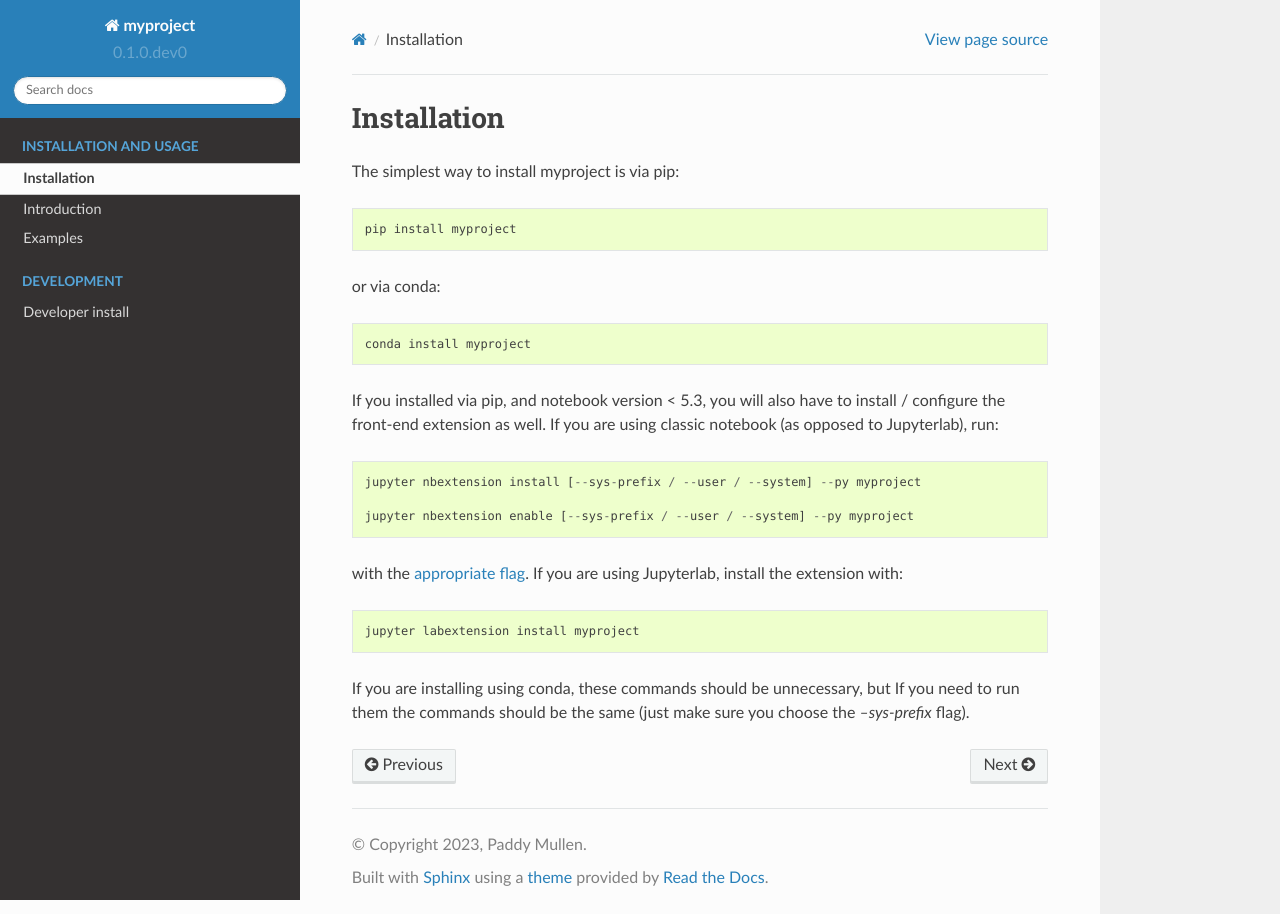
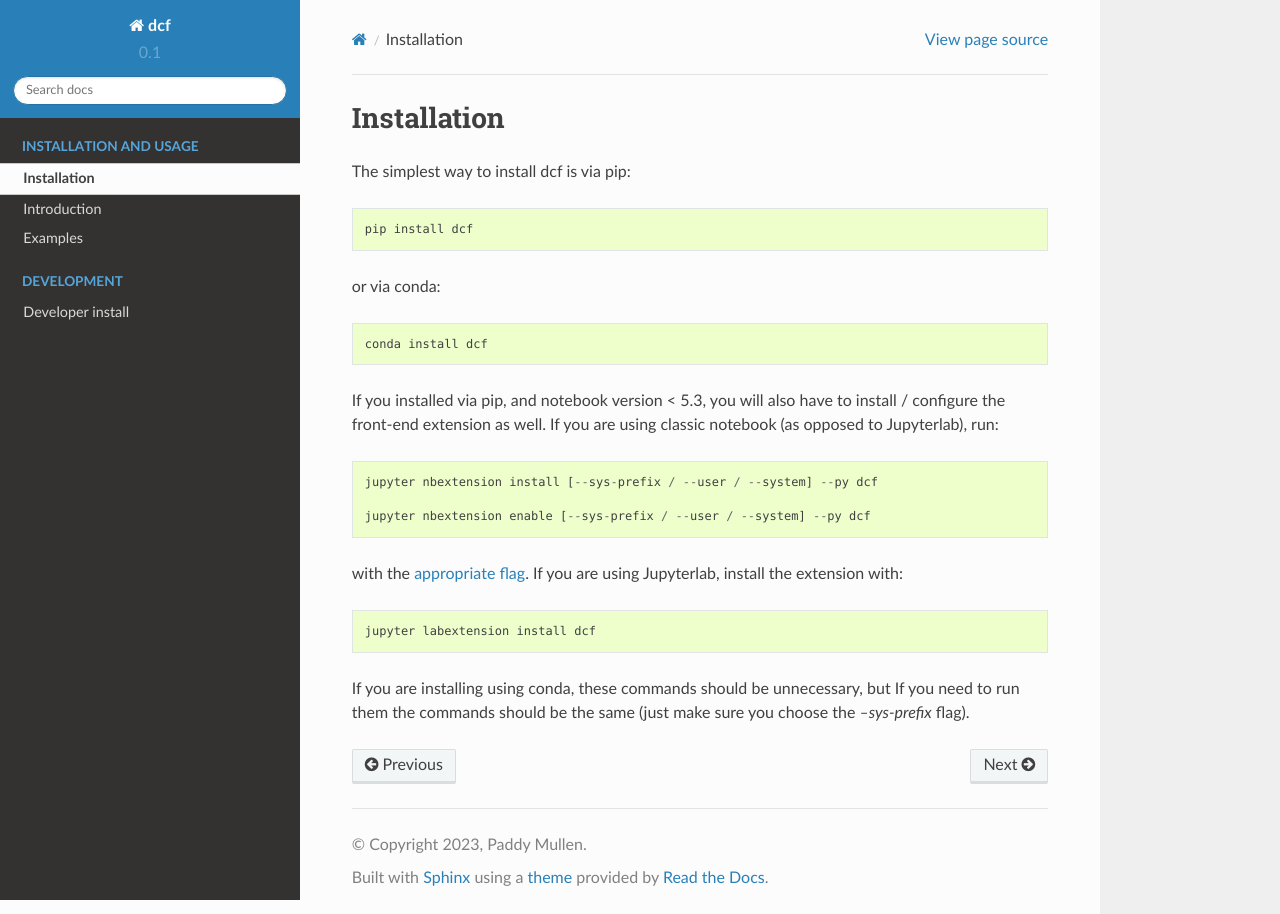
Before and after one commit to paddymul/buckaroo, a Sphinx documentation site: the page built from docs/source/installing.rst, in a window 1280 px wide. Built offline with Sphinx 7.4.7 and the Read the Docs theme 2.0.0, drawn with Linux system fonts in a browser that asks for light colours.

Commit message:
removed last references to myproject

```diff
--- a/docs/environment.yml
+++ b/docs/environment.yml
@@ -1,5 +1,5 @@
 
-name: myproject_docs
+name: dcf_docs
 channels:
   - conda-forge
 dependencies:
--- a/docs/source/conf.py
+++ b/docs/source/conf.py
@@ -1,7 +1,7 @@
 #!/usr/bin/env python3
 # -*- coding: utf-8 -*-
 #
-# myproject documentation build configuration file
+# dcf documentation build configuration file
 #
 # This file is execfile()d with the current directory set to its
 # containing dir.
@@ -58,7 +58,7 @@
 master_doc = 'index'
 
 # General information about the project.
-project = 'myproject'
+project = 'dcf'
 copyright = '2023, Paddy Mullen'
 author = 'Paddy Mullen'
 
@@ -73,7 +73,7 @@
 import os
 here = os.path.dirname(__file__)
 repo = os.path.join(here, '..', '..')
-_version_py = os.path.join(repo, 'myproject', '_version.py')
+_version_py = os.path.join(repo, 'dcf', '_version.py')
 version_ns = {}
 with open(_version_py) as f:
     exec(f.read(), version_ns)
@@ -120,7 +120,7 @@
 # -- Options for HTMLHelp output ------------------------------------------
 
 # Output file base name for HTML help builder.
-htmlhelp_basename = 'myprojectdoc'
+htmlhelp_basename = 'dcfdoc'
 
 
 # -- Options for LaTeX output ---------------------------------------------
@@ -147,7 +147,7 @@
 # (source start file, target name, title,
 #  author, documentclass [howto, manual, or own class]).
 latex_documents = [
-    (master_doc, 'myproject.tex', 'myproject Documentation',
+    (master_doc, 'dcf.tex', 'dcf Documentation',
      'Paddy Mullen', 'manual'),
 ]
 
@@ -158,8 +158,8 @@
 # (source start file, name, description, authors, manual section).
 man_pages = [
     (master_doc,
-    'myproject',
-    'myproject Documentation',
+    'dcf',
+    'dcf Documentation',
      [author], 1)
 ]
 
@@ -171,10 +171,10 @@
 #  dir menu entry, description, category)
 texinfo_documents = [
     (master_doc,
-     'myproject',
-     'myproject Documentation',
+     'dcf',
+     'dcf Documentation',
      author,
-     'myproject',
+     'dcf',
      'A Custom Jupyter Widget Library',
      'Miscellaneous'),
 ]
--- a/docs/source/installing.rst
+++ b/docs/source/installing.rst
@@ -5,27 +5,27 @@
 ============
 
 
-The simplest way to install myproject is via pip::
+The simplest way to install dcf is via pip::
 
-    pip install myproject
+    pip install dcf
 
 or via conda::
 
-    conda install myproject
+    conda install dcf
 
 
 If you installed via pip, and notebook version < 5.3, you will also have to
 install / configure the front-end extension as well. If you are using classic
 notebook (as opposed to Jupyterlab), run::
 
-    jupyter nbextension install [--sys-prefix / --user / --system] --py myproject
+    jupyter nbextension install [--sys-prefix / --user / --system] --py dcf
 
-    jupyter nbextension enable [--sys-prefix / --user / --system] --py myproject
+    jupyter nbextension enable [--sys-prefix / --user / --system] --py dcf
 
 with the `appropriate flag`_. If you are using Jupyterlab, install the extension
 with::
 
-    jupyter labextension install myproject
+    jupyter labextension install dcf
 
 If you are installing using conda, these commands should be unnecessary, but If
 you need to run them the commands should be the same (just make sure you choose the
```
Also changed, not shown: README.md (+9 -9 lines), docs/source/develop-install.rst (+5 -5 lines), docs/source/index.rst (+4 -4 lines), 3 other files.
